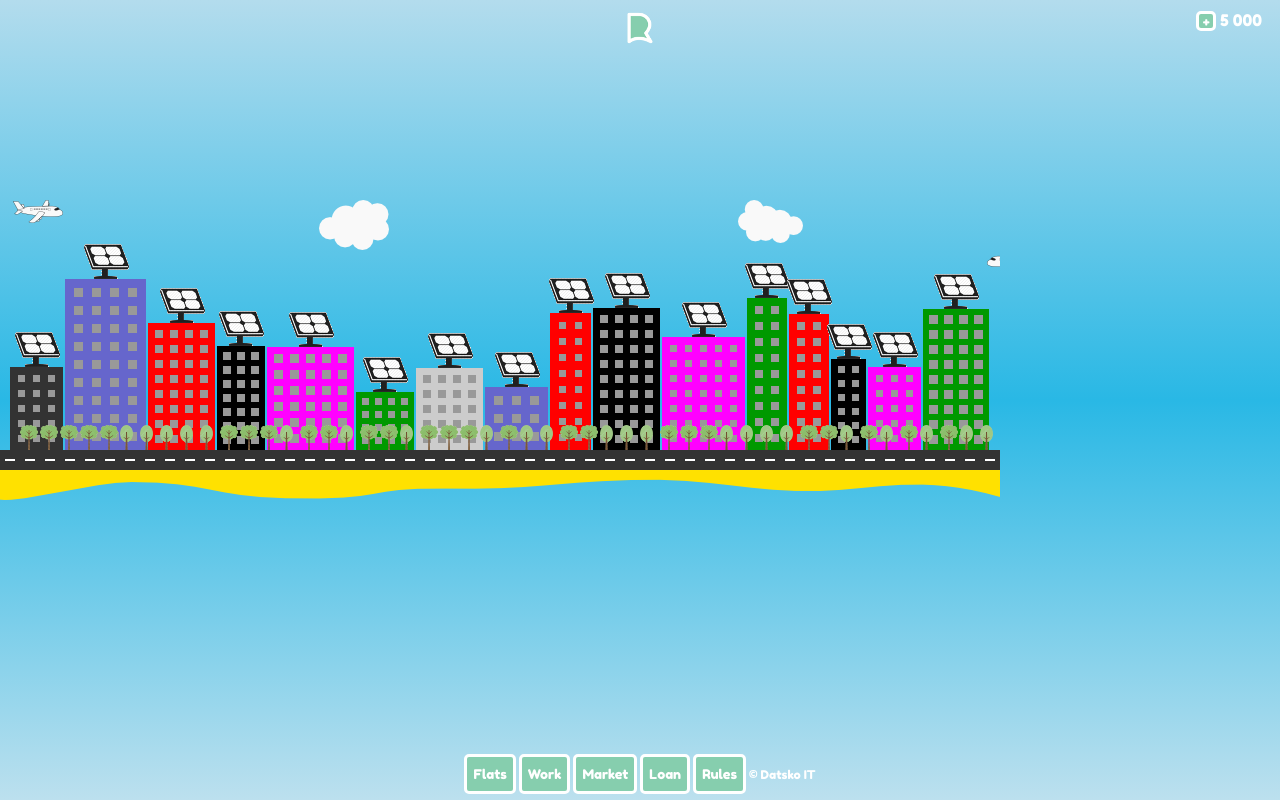
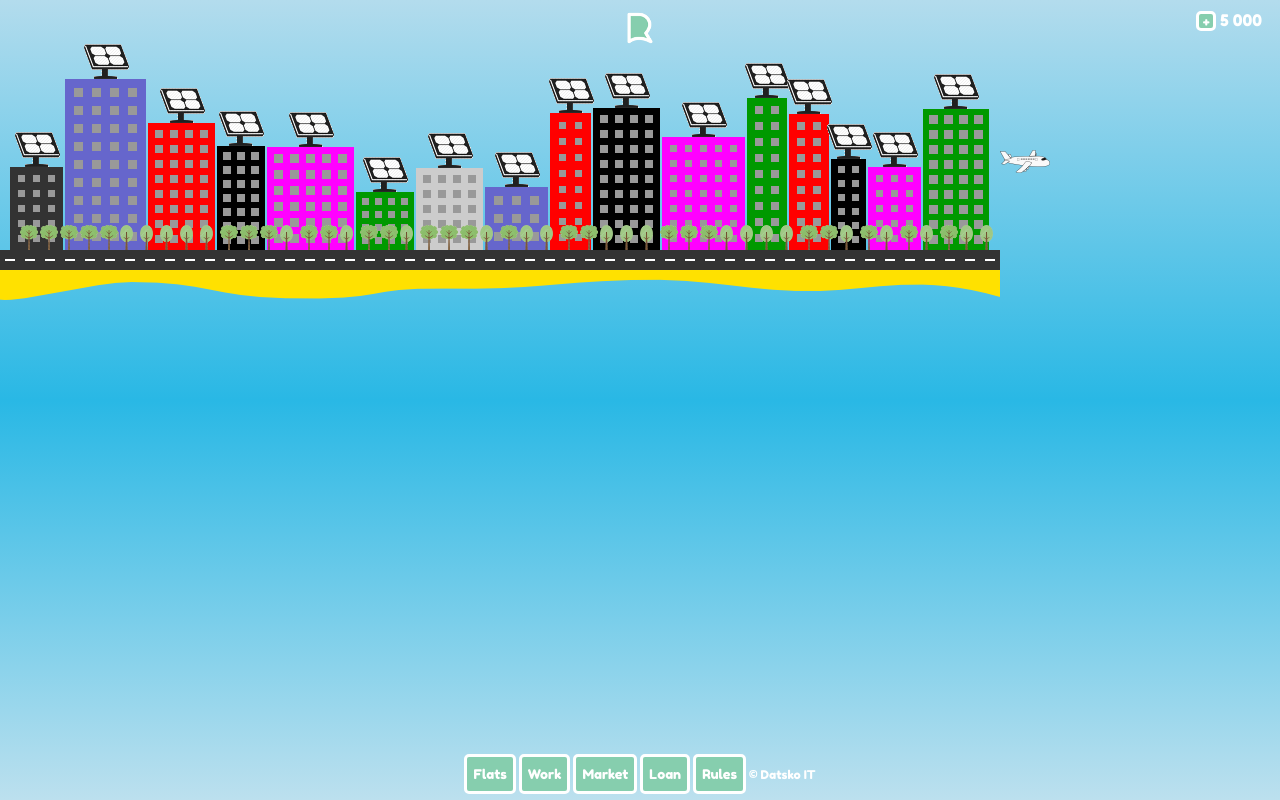
Before and after one commit to m1sh2/rent, a plain HTML site: page index.html in a window 1280 px wide. Drawn offline with Linux system fonts and the light colour scheme.

Commit message:
new animation effect

```diff
--- a/css/s.css
+++ b/css/s.css
@@ -344,3 +344,37 @@ h3{
 canvas{
 
 }
+
+.plane1{
+  position:absolute;
+  z-index:1;
+  left:-100px;
+  top:200px;
+}
+.plane2{
+  position:absolute;
+  z-index:1;
+  left:1000px;
+  top:150px;
+}
+
+.plane1_ani{
+  -webkit-animation-name: fly1;
+  -webkit-animation-duration: 20s;
+  animation-name: fly1;
+  animation-duration: 20s;
+}
+
+
+
+/* Chrome, Safari, Opera */
+@-webkit-keyframes fly1 {
+    0%   {left:-100px;}
+    100% {left:1100px;}
+}
+
+/* Standard syntax */
+@keyframes fly1 {
+    0%   {left:-100px;}
+    100% {left:1100px;}
+}
--- a/index.html
+++ b/index.html
@@ -28,6 +28,8 @@
 <button class="back" data-target="home">></button>
 <canvas id="sky" width="1000" height="400"></canvas>
 <canvas id="bg" width="1000" height="400"></canvas>
+<img src="images/plane1ani/22.gif" class="plane1">
+<img src="images/plane1.png" class="plane2">
 <canvas id="cars" width="1000" height="400"></canvas>
 <canvas id="planes" width="1000" height="400"></canvas>
 <canvas id="boards" width="1000" height="400"></canvas>
--- a/js/js.js
+++ b/js/js.js
@@ -27,6 +27,8 @@ var ac = $('canvas#cars');
 var ap = $('canvas#planes');
 var ab = $('canvas#boards');
 var as = $('canvas#sky');
+var plane1 = $('.plane1');
+var plane2 = $('.plane2');
 var houses = [
 {f:5,t:3,o:1,w:7,h:7,s:8,c:'#333'},
 {f:9,t:4,o:1,w:9,h:9,s:9,c:'#66c'},
@@ -53,24 +55,24 @@ $('.panel .money,.panel .loan,.panel .out,.panel .in').autoNumeric('init',{
 });
 
 
-if(h<400){
+//if(h<400){
   console.info(h);
-  var hnew = h;
-  var wnew = hnew*1000/400;
-  bg.css({'height':hnew+'px','width':wnew+'px'});
-  ac.css({'height':hnew+'px','width':wnew+'px'});
-  ap.css({'height':hnew+'px','width':wnew+'px'});
-  ab.css({'height':hnew+'px','width':wnew+'px'});
-  as.css({'height':hnew+'px','width':wnew+'px'});
-}
-else if(h>=400){
-  var topnew = (h-400)/2;
-  bg.css({'top':topnew+'px'});
-  ac.css({'top':topnew+'px'});
-  ap.css({'top':topnew+'px'});
-  ab.css({'top':topnew+'px'});
-  as.css({'top':topnew+'px'});
-}
+  //var hnew = h;
+  //var wnew = hnew*1000/400;
+  //bg.css({'height':hnew+'px','width':wnew+'px'});
+  //ac.css({'height':hnew+'px','width':wnew+'px'});
+  //ap.css({'height':hnew+'px','width':wnew+'px'});
+  //ab.css({'height':hnew+'px','width':wnew+'px'});
+  //as.css({'height':hnew+'px','width':wnew+'px'});
+//}
+//else if(h>=400){
+  //var topnew = (h-400)/2;
+  //bg.css({'top':topnew+'px'});
+  //ac.css({'top':topnew+'px'});
+  //ap.css({'top':topnew+'px'});
+  //ab.css({'top':topnew+'px'});
+  //as.css({'top':topnew+'px'});
+//}
 
 
 
@@ -87,6 +89,8 @@ $(document).ready(function(){
     'height':h-80+'px',
     'width':w-36+'px'
   });
+  //plane1.addClass('plane1_ani');
+  //plane1.animate({left:'1000px'},20000);
   //$('.b:first-child').click(function(){
     //anim();
   //});
@@ -97,6 +101,24 @@ $(document).ready(function(){
   //Click();
   //$('body').append('<div class=""></div>')
 });
+//function AnimTrans(act,layer,time,x){
+//  var x0 = -100;
+//  act.animateLayer(layer,{
+//    x:x
+//  },(time*1000),function(){
+//    if(x==-100){
+//      x0 = 1100;
+//    }
+//    if((layer=='sky2'||layer=='sky3')&&time<70){
+//      time = 70;
+//    }
+//    act.setLayer(layer,{
+//      x:x0
+//    }).drawLayers();
+//
+//    AnimTrans(act,layer,time,x);
+//  });
+//}
 function AnimTrans(act,layer,time,x){
   var x0 = -100;
   act.animateLayer(layer,{
@@ -183,96 +205,96 @@ function Builds(){
   }
 
 
-  as.drawImage({
-    source: 'images/sky1.png',
-    x: -100,
-    y: 0,
-    fromCenter:false,
-    layer:true,
-    name:'sky1'
-  });
-  as.drawImage({
-    source: 'images/sky2.png',
-    x: 300,
-    y: 0,
-    fromCenter:false,
-    layer:true,
-    name:'sky2'
-  });
-  as.drawImage({
-    source: 'images/sky3.png',
-    x: 700,
-    y: 0,
-    fromCenter:false,
-    layer:true,
-    name:'sky3'
-  });
-  ac.drawRect({
-    fillStyle: '#f00',
-    x: 1100,
-    y: 245,
-    width: 20,
-    height: 12,
-    fromCenter:false,
-    layer:true,
-    name:'car2'
-  });
-  ac.drawRect({
-    fillStyle: '#f00',
-    x: -100,
-    y: 255,
-    width: 20,
-    height: 12,
-    fromCenter:false,
-    layer:true,
-    name:'car1'
-  });
-  ap.drawImage({
-    source: 'images/plane1.png',
-    x: -100,
-    y: 0,
-    fromCenter:false,
-    layer:true,
-    name:'plane1'
-  });
-  ap.drawImage({
-    source: 'images/plane2.png',
-    x: 1100,
-    y: 50,
-    fromCenter:false,
-    layer:true,
-    name:'plane2'
-  });
-  ab.drawRect({
-    fillStyle: '#00f',
-    x: -100,
-    y: 370,
-    width: 30,
-    height: 15,
-    fromCenter:false,
-    layer:true,
-    name:'board1'
-  });
-  ab.drawRect({
-    fillStyle: '#00f',
-    x: 1100,
-    y: 320,
-    width: 30,
-    height: 15,
-    fromCenter:false,
-    layer:true,
-    name:'board2'
-  });
+  //as.drawImage({
+  //  source: 'images/sky1.png',
+  //  x: -100,
+  //  y: 0,
+  //  fromCenter:false,
+  //  layer:true,
+  //  name:'sky1'
+  //});
+  //as.drawImage({
+  //  source: 'images/sky2.png',
+  //  x: 300,
+  //  y: 0,
+  //  fromCenter:false,
+  //  layer:true,
+  //  name:'sky2'
+  //});
+  //as.drawImage({
+  //  source: 'images/sky3.png',
+  //  x: 700,
+  //  y: 0,
+  //  fromCenter:false,
+  //  layer:true,
+  //  name:'sky3'
+  //});
+  //ac.drawRect({
+  //  fillStyle: '#f00',
+  //  x: 1100,
+  //  y: 245,
+  //  width: 20,
+  //  height: 12,
+  //  fromCenter:false,
+  //  layer:true,
+  //  name:'car2'
+  //});
+  //ac.drawRect({
+  //  fillStyle: '#f00',
+  //  x: -100,
+  //  y: 255,
+  //  width: 20,
+  //  height: 12,
+  //  fromCenter:false,
+  //  layer:true,
+  //  name:'car1'
+  //});
+  //ap.drawImage({
+  //  source: 'images/plane1.png',
+  //  x: -100,
+  //  y: 0,
+  //  fromCenter:false,
+  //  layer:true,
+  //  name:'plane1'
+  //});
+  //ap.drawImage({
+  //  source: 'images/plane2.png',
+  //  x: 1100,
+  //  y: 50,
+  //  fromCenter:false,
+  //  layer:true,
+  //  name:'plane2'
+  //});
+  //ab.drawRect({
+  //  fillStyle: '#00f',
+  //  x: -100,
+  //  y: 370,
+  //  width: 30,
+  //  height: 15,
+  //  fromCenter:false,
+  //  layer:true,
+  //  name:'board1'
+  //});
+  //ab.drawRect({
+  //  fillStyle: '#00f',
+  //  x: 1100,
+  //  y: 320,
+  //  width: 30,
+  //  height: 15,
+  //  fromCenter:false,
+  //  layer:true,
+  //  name:'board2'
+  //});
 
-  AnimTrans(as,'sky1',70,1100);
-  AnimTrans(as,'sky2',40,1100);
-  AnimTrans(as,'sky3',20,1100);
-  AnimTrans(ac,'car1',40,1100);
-  AnimTrans(ac,'car2',40,-100);
-  AnimTrans(ap,'plane1',20,1100);
-  AnimTrans(ap,'plane2',20,-100);
-  AnimTrans(ab,'board1',30,1100);
-  AnimTrans(ab,'board2',30,-100);
+  //AnimTrans(as,'sky1',70,1100);
+  //AnimTrans(as,'sky2',40,1100);
+  //AnimTrans(as,'sky3',20,1100);
+  //AnimTrans(ac,'car1',40,1100);
+  //AnimTrans(ac,'car2',40,-100);
+  //AnimTrans(ap,'plane1',20,1100);
+  //AnimTrans(ap,'plane2',20,-100);
+  //AnimTrans(ab,'board1',30,1100);
+  //AnimTrans(ab,'board2',30,-100);
 
 
 
```
